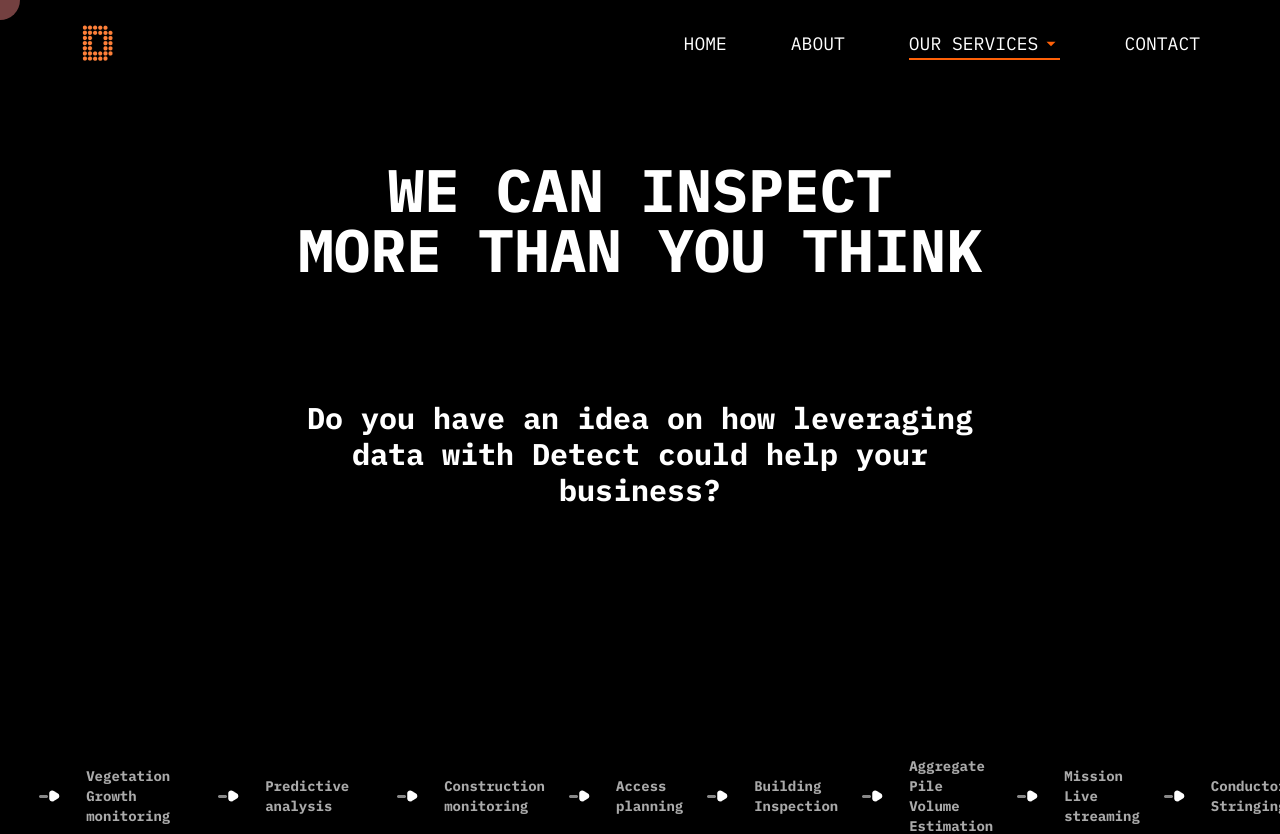
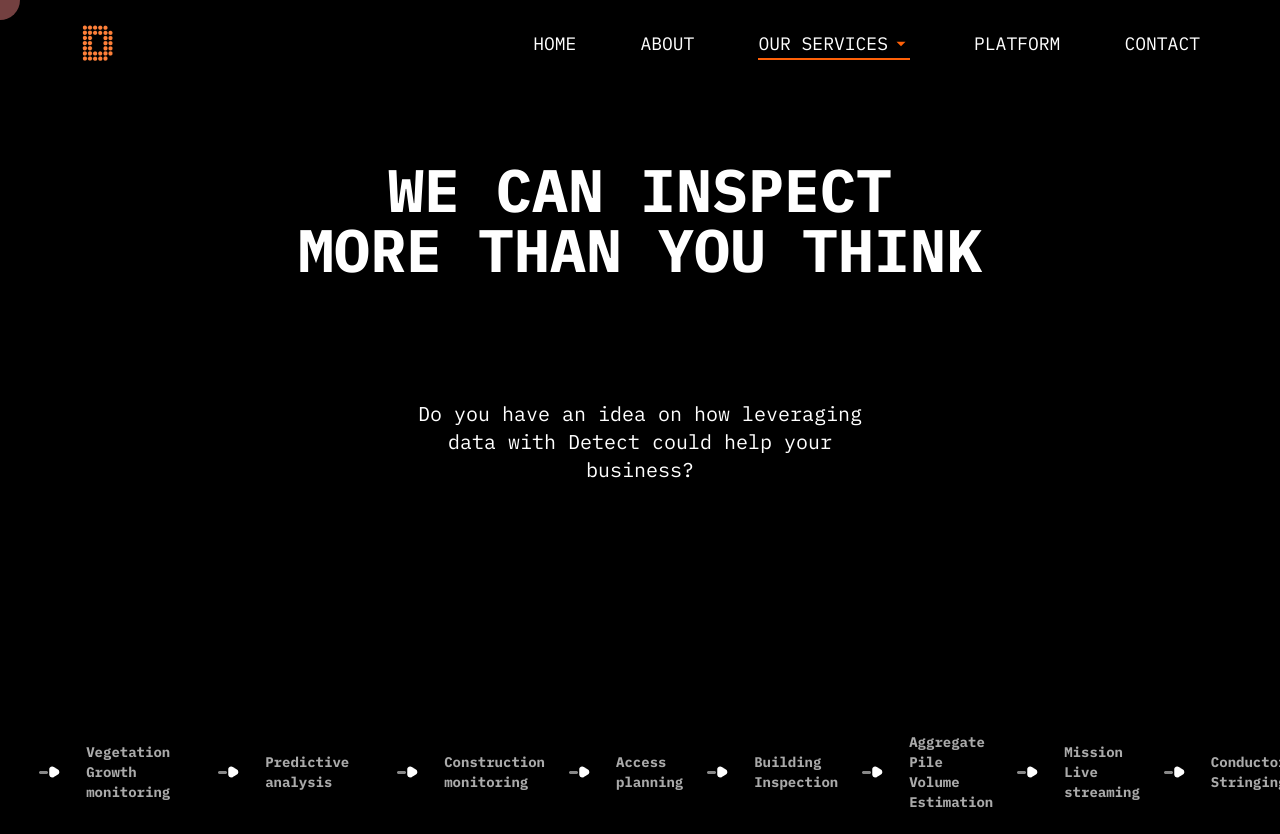
Before and after one commit to Generalsoi/detect-atlantic, a React (Vite) app: page /solutions/ondemand in a window 1280 px wide. Shown: the top 834 px of the page. Built offline with nearby package versions, Linux system fonts and the light colour scheme.

Commit message:
fix: minor updates

```diff
--- a/src/components/AnimatedPages.tsx
+++ b/src/components/AnimatedPages.tsx
@@ -21,9 +21,9 @@ export const AnimatedPages: FC = () => {
         <Route element={<Solutions />} path="/solutions">
           <Route element={<Power />} path="powerlineinspectionservices" />
           <Route element={<Energy />} path="solarandwindinspectionservices" />
-          <Route element={<Platform />} path="aisoftware" />
           <Route element={<OnDemand />} path="ondemand" />
         </Route>
+        <Route element={<Platform />} path="platform" />
 
         <Route element={<Contact />} path="/contact" />
         <Route element={<Calendly />} path="/calendly" />
--- a/src/components/Navbar.tsx
+++ b/src/components/Navbar.tsx
@@ -101,11 +101,11 @@ export const Navbar: FC = () => {
           name: "Energy",
           sublink: "/solutions/solarandwindinspectionservices",
         },
-        { name: "Platform", sublink: "/solutions/aisoftware" },
         { name: "On Demand", sublink: "/solutions/ondemand" },
       ],
     },
-    { index: 4, name: "Contact", link: "/contact", sublinks: [] },
+    { index: 4, name: "Platform", link: "/platform", sublinks: [] },
+    { index: 5, name: "Contact", link: "/contact", sublinks: [] },
   ];
 
   // const subLinks: sublink[] = [
--- a/src/layouts/homepage/platformsection.tsx
+++ b/src/layouts/homepage/platformsection.tsx
@@ -12,7 +12,9 @@ export const Platformsection: FC = () => {
         className=" md:flex items-start justify-center md:gap-16 font-ibmPlexMono"
         id="whatwedo"
       >
-        <h4 className=" md:hidden text-2xl uppercase mb-6">our services</h4>
+        <h4 className=" md:hidden text-2xl uppercase mb-6">
+          See your data come to life
+        </h4>
         <motion.span
           className="md:w-[30%] lg:w-[50%] md:text-left lg:text-center"
           whileInView={{ y: 0, opacity: 1 }}
@@ -37,12 +39,6 @@ export const Platformsection: FC = () => {
             long-term trends and fix defects before <br /> they become a
             critical risk to the network.
           </p>
-          <Link to="https://detect-inspections.com" target={"_blank"}>
-            <button className="flex items-center uppercase gap-4 bg-[#FF6108] border-none rounded-lg px-6 py-4 hover:translate-y-3 transition-all duration-300">
-              Try Now{" "}
-              <img src={UpArrow} alt="up-arrow" className="animate-bounce" />{" "}
-            </button>
-          </Link>
         </motion.div>
       </div>
       <motion.div
@@ -78,7 +74,7 @@ export const Platformsection: FC = () => {
         </p>
       </div>
 
-      <Link to="/solutions/aisoftware">
+      <Link to="https://detect-inspections.com" target={"_blank"}>
         <button className="uppercase bg-[#FF6108] px-8 py-3 border-none rounded-lg flex items-center gap-3 mt-8">
           try now <img src={UpArrow} alt="uparrow" className="animate-bounce" />
         </button>
--- a/src/layouts/solutions/onDemand.tsx
+++ b/src/layouts/solutions/onDemand.tsx
@@ -42,15 +42,9 @@ export const OnDemand: FC = () => {
           initial={{ y: 100, opacity: 0 }}
           transition={{ type: "spring", stiffness: 20 }}
         >
-          <h2 className="text-2xl md:text-2xl lg:text-3xl font-bold">
-            Do you have an idea on how leveraging
-          </h2>
-          <h2 className="text-2xl md:text-2xl lg:text-3xl font-bold">
-            data with Detect could help your
-          </h2>
-          <h2 className="text-2xl md:text-2xl lg:text-3xl font-bold">
-            business?
-          </h2>
+          <h2 className="text-xl ">Do you have an idea on how leveraging</h2>
+          <h2 className="text-xl ">data with Detect could help your</h2>
+          <h2 className="text-xl ">business?</h2>
         </motion.div>
       </div>
 
```
